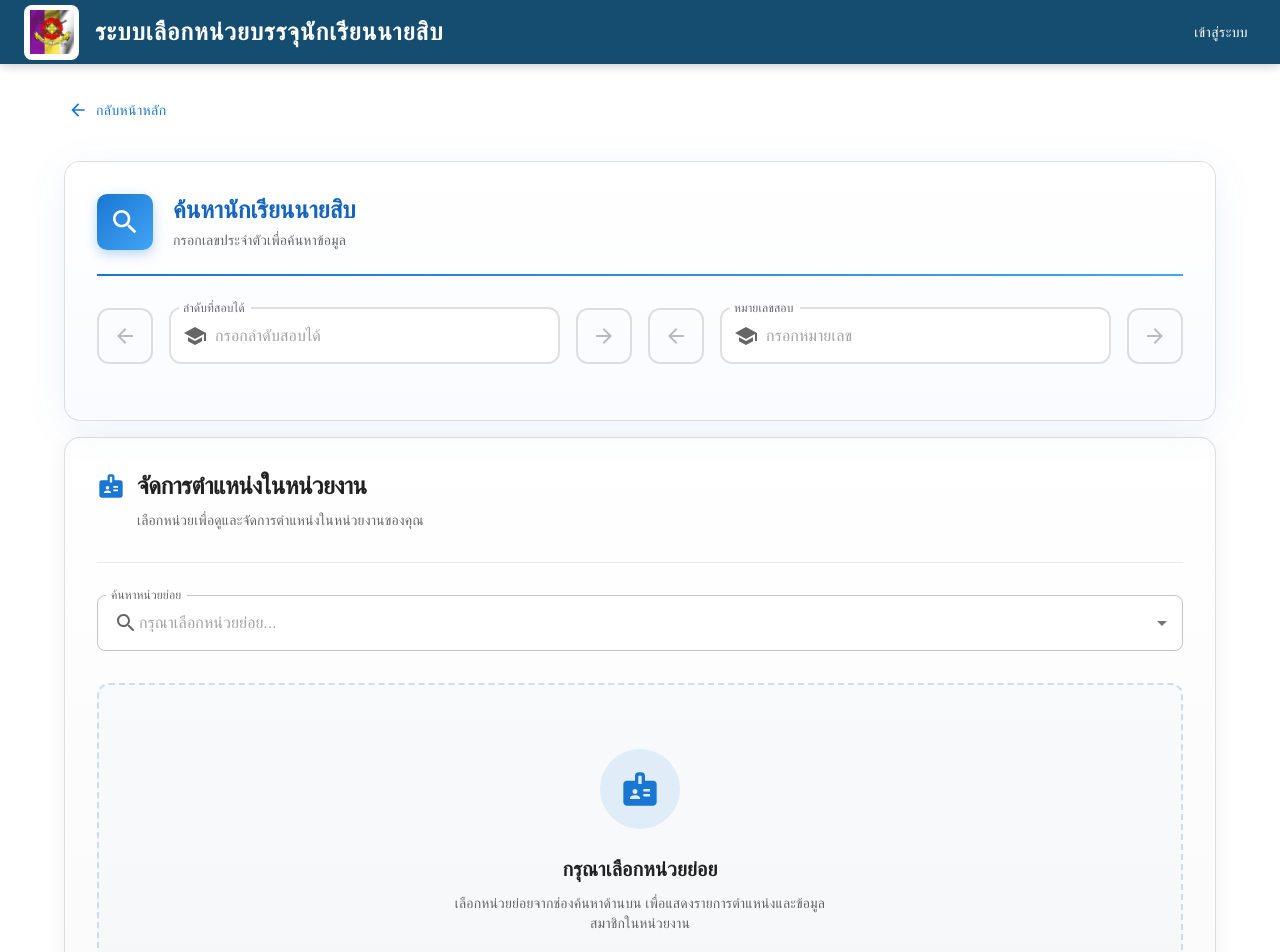
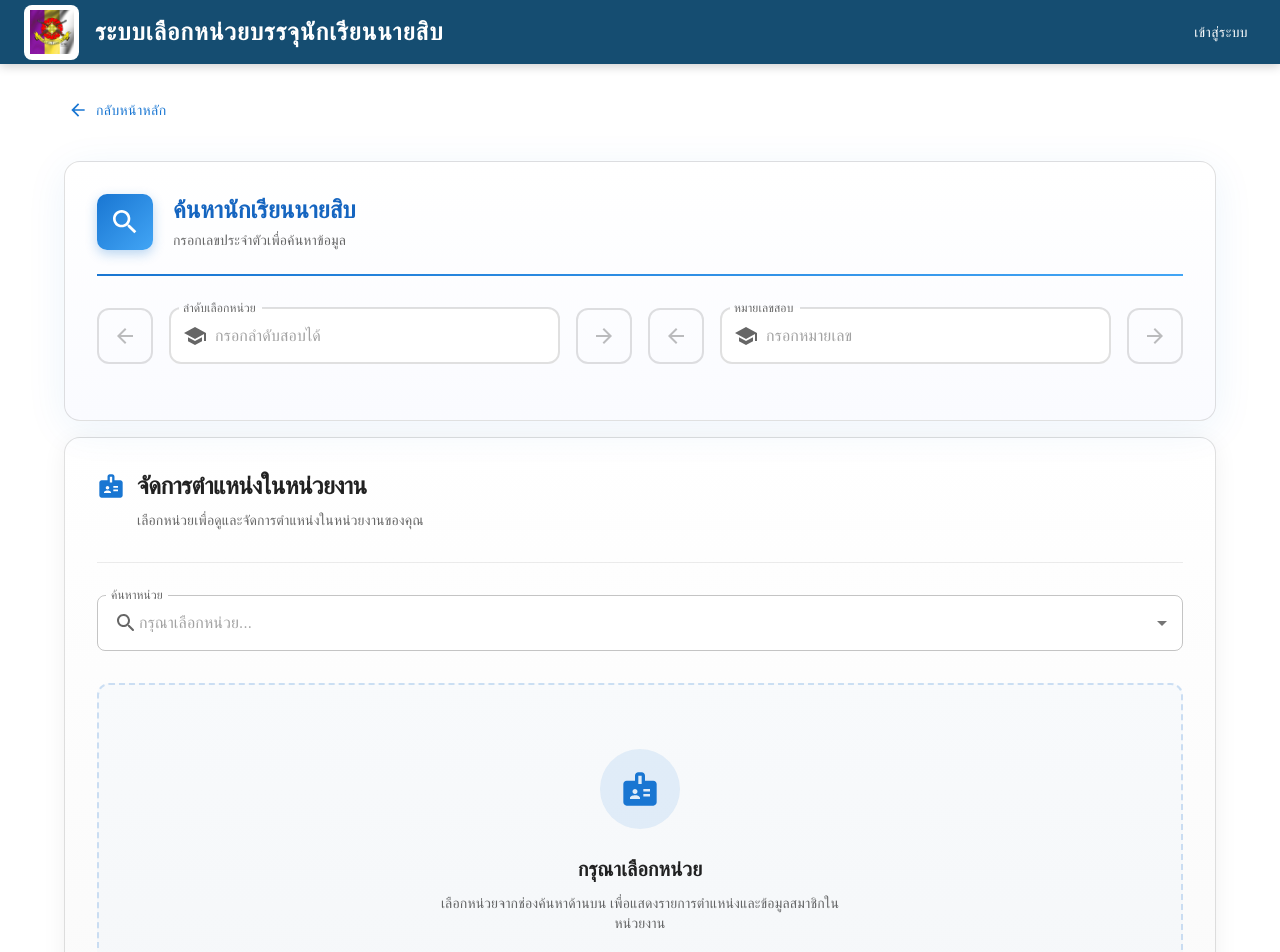
Before and after one commit to anumua/Register-system, a Next.js app: page /register in a window 1280 px wide. Shown: the top 952 px of the page. Built offline with nearby package versions, Linux system fonts and the light colour scheme; no server answers; the database is empty.

Commit message:
ีupdate : detail ทม

```diff
--- a/src/app/api/detail/route.js
+++ b/src/app/api/detail/route.js
@@ -10,6 +10,7 @@ export async function GET() {
         unit_division,
         unit_name,
         unit_prov,
+		pos_king,
         min_order,
         count(*) AS total,
         sum(
@@ -18,7 +19,7 @@ export async function GET() {
                 ELSE 0
             END) AS registered_count
     FROM (select * , min(pos_index) over (partition by unit_name) as min_order from positions)
-    GROUP BY unit_army, unit_division, unit_name, unit_prov,min_order
+    GROUP BY unit_army, unit_division, unit_name, unit_prov, pos_king,min_order
     ORDER BY min_order
     `;
 
--- a/src/app/api/main/route.js
+++ b/src/app/api/main/route.js
@@ -10,7 +10,7 @@ export async function GET() {
         SUM(CASE WHEN nco_id IS NOT NULL THEN 1 ELSE 0 END)::int AS registered,
         (SELECT COUNT(1)::int FROM students) AS total_student,
 		(select count(1) from students where nco_king = 'ทม.')::int as king,
-    (select count(1) from positions where pos_king !='ทม.' and nco_id is null)::int as emtry
+    (select count(1) from positions where  nco_id is null)::int as emtry
       FROM positions;
     `;
 
--- a/src/app/detail/components/SummaryCards.jsx
+++ b/src/app/detail/components/SummaryCards.jsx
@@ -50,7 +50,7 @@ export default function SummaryCards({ allSubunits, isMobile }) {
     { icons: <SchoolIcon fontSize="large" />, title: 'นักเรียนทั้งหมด', value: statCard?.total_student ? statCard?.total_student : 0, unit: 'คน', color: '#2563eb' },
     { icons: <SchoolIcon fontSize="large" />, title: 'ทม.', value: statCard?.king ? statCard?.king : 0, unit: 'คน', color: '#dc2626' },
     { icons: <PersonAddIcon fontSize="large" />, title: 'เลือกแล้ว', value: statCard?.registered ? statCard?.registered : 0, unit: 'คน', color: '#059669' },
-    { icons: <PendingIcon fontSize="large" />, title: 'รอลงเลือก', value: statCard?.total_student ? (statCard?.total_student - statCard?.registered) - statCard.king : 0, unit: 'คน', color: '#FFD32C' },
+    { icons: <PendingIcon fontSize="large" />, title: 'รอลงเลือก', value: statCard?.total_student ? (statCard?.total_student - statCard?.registered) : 0, unit: 'คน', color: '#FFD32C' },
     { icons: <PendingIcon fontSize="large" />, title: 'ตำแหน่งว่าง', value: statCard?.emtry ? statCard.emtry : 0, unit: 'คน', color: '#FFD32C' }
 
 
--- a/src/app/detail/page.jsx
+++ b/src/app/detail/page.jsx
@@ -39,6 +39,7 @@ export default function DetailPage() {
     revalidateOnFocus: false,
   });
 
+
   const allSubunits = (units || []).map(u => ({
     unitArmy: u.unit_army,
     unitName: u.unit_division,
@@ -48,6 +49,7 @@ export default function DetailPage() {
     current: u.registered_count,
     capacity: u.total,
     positions: u.positions || [],
+    posking: u.pos_king,
   }));
 
   const handleUnitClick = (item, isSubunit = false) => {
--- a/src/app/register/components/StudentSearchCard.jsx
+++ b/src/app/register/components/StudentSearchCard.jsx
@@ -176,7 +176,7 @@ export default function StudentSearchCard({
 
             <TextField
               fullWidth
-              label="ลำดับที่สอบได้"
+              label="ลำดับเลือกหน่วย"
               value={studentIndex}
               onChange={(e) => setStudentIndex((e.target.value || '').replace(/\D/g, ''))}
               onKeyPress={handleKeyPressIndex}
@@ -454,7 +454,7 @@ export default function StudentSearchCard({
                               bgcolor: 'primary.main'
                             }}
                           />
-                          ลำดับที่สอบได้ {studentData?.index}
+                          ลำดับเลือกหน่วย {studentData?.index}
                           <Box
                             component="span"
                             sx={{
@@ -465,7 +465,6 @@ export default function StudentSearchCard({
                             }}
                           />
                           เลขประจำตัว {studentData?.studentId}
-
                         </Typography>
                       </Grid>
                     </Grid>
--- a/src/app/register/components/UnitMembersTable.jsx
+++ b/src/app/register/components/UnitMembersTable.jsx
@@ -104,7 +104,7 @@ export default function UnitMembersTable({
             gap: 1
           }}>
             <Typography variant="body2" sx={{ color: 'warning.main', fontWeight: 600 }}>
-              🔒 หน่วยย่อยถูกกำหนดไว้แล้ว: {studentData.fix_unit}
+              🔒 หน่วยถูกกำหนดไว้แล้ว: {studentData.fix_unit}
             </Typography>
           </Box>
         )}
@@ -119,8 +119,8 @@ export default function UnitMembersTable({
           renderInput={(params) => (
             <TextField
               {...params}
-              label={studentData?.fix_unit ? "หน่วยย่อย (ล็อคแล้ว)" : "ค้นหาหน่วยย่อย"}
-              placeholder={studentData?.fix_unit ? "หน่วยย่อยถูกกำหนดแล้ว" : "กรุณาเลือกหน่วยย่อย..."}
+              label={studentData?.fix_unit ? "หน่วย (กำหนดแล้ว)" : "ค้นหาหน่วย"}
+              placeholder={studentData?.fix_unit ? "หน่วยถูกกำหนดแล้ว" : "กรุณาเลือกหน่วย..."}
               variant="outlined"
               InputProps={{
                 ...params.InputProps,
@@ -193,10 +193,10 @@ export default function UnitMembersTable({
               <BadgeIcon sx={{ fontSize: 40, color: 'primary.main' }} />
             </Box>
             <Typography variant="h6" color="text.primary" gutterBottom sx={{ fontWeight: 600, mb: 1 }}>
-              กรุณาเลือกหน่วยย่อย
+              กรุณาเลือกหน่วย
             </Typography>
             <Typography variant="body2" color="text.secondary" sx={{ maxWidth: 400, mx: 'auto' }}>
-              เลือกหน่วยย่อยจากช่องค้นหาด้านบน เพื่อแสดงรายการตำแหน่งและข้อมูลสมาชิกในหน่วยงาน
+              เลือกหน่วยจากช่องค้นหาด้านบน เพื่อแสดงรายการตำแหน่งและข้อมูลสมาชิกในหน่วยงาน
             </Typography>
           </Paper>
         ) : (
@@ -217,7 +217,7 @@ export default function UnitMembersTable({
               }}
             >
               <Typography variant="subtitle1" sx={{ fontWeight: 600, color: 'text.primary', flex: 1 }}>
-                หน่วยย่อย: {selectedUnit.name}
+                หน่วย: {selectedUnit.name}
               </Typography>
 
               <Chip
@@ -469,7 +469,7 @@ export default function UnitMembersTable({
                   <BadgeIcon sx={{ fontSize: 32, color: 'text.disabled' }} />
                 </Box>
                 <Typography variant="body2" color="text.secondary" sx={{ fontWeight: 500 }}>
-                  ไม่พบข้อมูลตำแหน่งในหน่วยย่อยนี้
+                  ไม่พบข้อมูลตำแหน่งในหน่วยนี้
                 </Typography>
               </Box>
             )}
--- a/src/app/register/page.jsx
+++ b/src/app/register/page.jsx
@@ -241,7 +241,7 @@ export default function RegisterPage() {
   const selectSubunit = (subunit) => {
     // ถ้ามี fix_unit และพยายามเปลี่ยนหน่วยย่อย ให้แสดงข้อความเตือน
     if (studentData?.fix_unit && subunit && selectedSubunit && subunit.id !== selectedSubunit.id) {
-      setError(`ไม่สามารถเปลี่ยนหน่วยย่อยได้ เนื่องจากถูกกำหนดไว้แล้ว: ${studentData.fix_unit}`);
+      setError(`ไม่สามารถเปลี่ยนหน่วยได้ เนื่องจากถูกกำหนดไว้แล้ว: ${studentData.fix_unit}`);
       return;
     }
 
@@ -277,7 +277,7 @@ export default function RegisterPage() {
   const addStudentToPosition = async (position) => {
     console.log(position, 'position');
     if (!studentData || !selectedSubunit) {
-      setError('กรุณาค้นหานักเรียนและเลือกหน่วยย่อยก่อน');
+      setError('กรุณาค้นหานักเรียนและเลือกหน่วยก่อน');
       return;
     }
 
```
Also changed, not shown: src/app/detail/components/SubunitGrid.jsx (+11 -2 lines).
